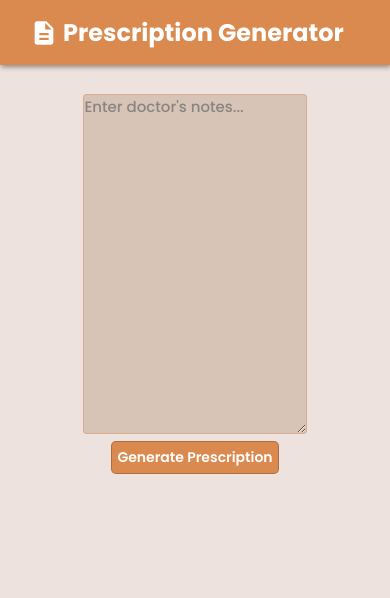
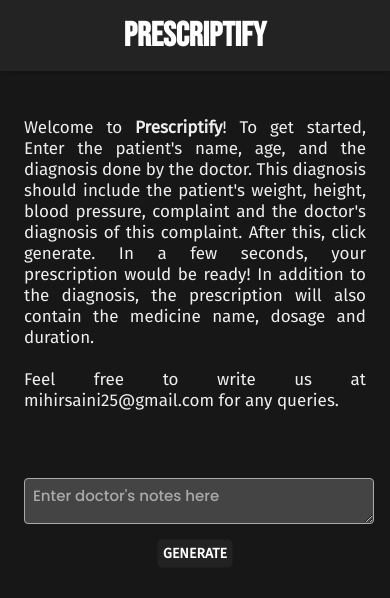
Before and after one commit to mihir224/prescription-generator, a React (Create React App) app: page / in a window 390 px wide. Shown: the top 598 px of the page. Built offline with nearby package versions, Linux system fonts and the light colour scheme; a web font is replaced by a local one.

Commit message:
changed UI

```diff
--- a/src/components/Input.js
+++ b/src/components/Input.js
@@ -6,6 +6,8 @@ import axios from 'axios';
 import medicalLogo from '../medical-logo.png';
 import barcode from '../barcode.png';
 import sign from '../sign.png';
+import { ThreeDots } from  'react-loader-spinner'
+
 
 function Input(){
     const [input,setInput] = useState("");
@@ -56,10 +58,30 @@ function Input(){
     return(
         <div id='input'>
         <div id={prescription?'input-body':'initial-body'}>
-        <div id={prescription?'text-input':'initial-input'}>
-            <textarea id='ta' onChange={handleChange} value={input} placeholder="Enter doctor's notes..."></textarea>
-            {isLoading?<span className='bold'>Loading...</span>:<button className='btn' onClick={handleClick} >Generate Prescription</button>}
+        <div id='initial-input' style={{display:`${prescription?"none":"content"}`}}>
+        <p id='intro' >Welcome to <span style={{fontWeight:'700'}}>Prescriptify</span>! To get started, Enter the patient's name, age, and
+         the diagnosis done by the doctor. This diagnosis should include the patient's weight, height, blood pressure, complaint and the
+         doctor's diagnosis of this complaint. After this, click generate. In a few seconds, your prescription would be ready! In addition
+         to the diagnosis, the prescription will also contain the medicine name, dosage and duration. <br/> <br/>Feel free to write us at mihirsaini25@gmail.com for any queries.</p>
+            <textarea id='ta' onChange={handleChange} value={input} placeholder="Enter doctor's notes here"></textarea>
+            {isLoading?
+            (
+                <div style={{display:'flex',justifyContent:'center'}}>
+                <ThreeDots
+                    height="80"
+                    width="80"
+                    radius="9"
+                    color="white"
+                    ariaLabel="three-dots-loading"
+                    wrapperStyle={{}}
+                    wrapperClassName=""
+                    visible={true}
+                    />
+                </div>
+            )
+                :<button className='btn' onClick={handleClick} >GENERATE</button>}
         </div>
+            <h3 id='intro' style={{padding:'10px',display:`${prescription?"":"none"}`}}>Here's your prescription:</h3>
             {prescription!=null&&<div ref={inputRef} id='prescription' style={{backgroundColor:'white'}}>
             <div id='header'>
             <div>
@@ -85,7 +107,7 @@ function Input(){
                         <div>
                             <span className='bold'>ID: 14 - {prescription?.name} (M) / {prescription?.age} Y</span><br/>
                             <span>Address: KOTHRUD, PUNE</span><br/>
-                            <span>Weight (kg): {prescription?.weight}, Height (cms): {prescription?.height}, BP: {prescription?.bp} mmHg </span>
+                            <span>Weight (kg): {prescription?.weight}, Height (cms): {prescription?.height}, BP: {prescription?.bp} </span>
                         </div>
                          <div>
                             <span className='bold'>Referred: By: Dr. Rahane</span>
--- a/src/components/Navbar.js
+++ b/src/components/Navbar.js
@@ -5,7 +5,7 @@ import DescriptionIcon from '@mui/icons-material/Description';
 function Navbar(){
     return (
         <div id='navbar'>
-            <DescriptionIcon style={{fontSize:'28px'}}/><h2 id='logo'>Prescription Generator</h2>
+            <h2 id='logo'>Prescriptify</h2>
         </div>
     )
 }
--- a/src/index.css
+++ b/src/index.css
@@ -1,7 +1,7 @@
 body{
   margin:0;
-  font-family: 'poppins';
-  background-color: #EEE2DE;
+  font-family: 'Bebas Neue';
+  background-color: #171717;
 }
 h2,h3,h1{
   margin:0
--- a/src/styles/Input.css
+++ b/src/styles/Input.css
@@ -1,13 +1,17 @@
 #input{
    padding: 10px 5px ;
    height: auto;
+
 }
 #input-body{
     display:flex;
     height:100%;
     width: 100%;
     gap:5px;
-    justify-content: space-between;
+    justify-content: center;
+    flex-direction: column;
+    align-items:center ;
+
 }
 #initial-body{
     display:flex;
@@ -17,44 +21,54 @@
     justify-content: center;
     margin-top: 5%;
 }
+
 #text-input{
     width: 50%;
     height:50vh
 }
 #initial-input{
-    width:60%;
+    width:50%;
     height: 80%;
+
+}
+#intro{
+    color:#EEEEEE;
+    font-size: 17px;
+    font-family: 'Fira sans';
+    text-align: justify;
+
 }
 #ta{
     width: 97%;
-    height: 100%;
+    height: 10%;
     font-weight: 500;
-    color: rgba(0, 0, 0, 0.8);
+    color: #DDDDDD;
     font-size: 15px;
     padding:5px 8px 5px 8px;
-    background-color: #D8C4B6;
+    background-color: #444444;
     border-radius: 4px;
     font-family: 'poppins';
-    border: 1px solid #da894f67;
+    border: 1px solid #AAAAAA;
 
 }
 #ta::placeholder{
-    opacity: 0.8;
+    color:#AAAAAA
 }
 #ta:focus-visible{
-    outline: 1px solid #da894fb9
+    outline: 1px solid #BBBBBB
 }
 .btn{
     padding:5px;
     transition-duration: 0.1s;
     cursor:pointer;
-    font-family: inherit;
-   font-weight: 600;
-   color:white;
-   background-color: #da894f;
-   border: 1px solid rgba(0, 0, 0, 0.2);
-   border-radius: 5px;
-   font-size: 14px;
+    font-weight: 700;
+    color:white;
+    background-color: #2b2a2aa9;
+    border: 1px solid rgba(0, 0, 0, 0.2);
+    border-radius: 5px;
+    font-size: 14px;
+    font-family: 'Fira Sans';
+    margin-top: 10px;
 }
 .btn:active{
     transform: scale(0.9);
@@ -64,9 +78,11 @@
     background-image: linear-gradient(rgba(255, 255, 255, 0.5), rgba(255, 255, 255, 0.5)), url('../medical-logo.png');
     padding:12px;
     width: 50%;
+  font-family: "poppins";
+    background-repeat: no-repeat;
+    background-position: center center;
 
-    background-repeat: no-repeat;
-    background-position: center center
+
 }
 
 #title{
@@ -147,11 +163,11 @@ hr{
        gap:50px
    }
 
-   #text-input{
-       width: 100%;
-   }
+  #initial-input{
+      width:90%
+  }
    #prescription,#ta{
        width: 97%;
-       padding: 0;
+       margin-top: 50px;
    }
 }
--- a/src/styles/Navbar.css
+++ b/src/styles/Navbar.css
@@ -4,9 +4,15 @@
     padding:15px 30px;
     color:white;
     gap:5px;
-    background-color: #da894f;
-    box-shadow: 1px 2px 5px rgba(0, 0, 0, 0.411);
+    background-color: #2b2a2aa9;
+    box-shadow: 1px 2px 5px rgba(0, 0, 0, 0.21);
 }
 #navbar>h2{
     margin:0;
+    font-size:34px;
 }
+@media screen and (max-width:500px) {
+    #navbar{
+        justify-content: center;
+    }
+}
```
